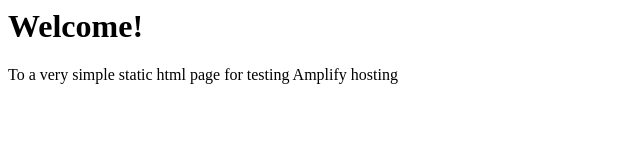
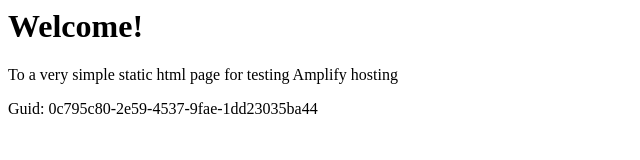
Before and after one commit to aws-aemilia-bah/Github-PR-Commit-Integration-Test-DoNotTouch-v1-preprod-me-south-1, a website: page src/index.html in a window 1280 px wide. Shown: the whole page, without its empty margins (0-640 px from the left). Drawn offline with Linux system fonts and the light colour scheme.

Commit message:
commit from integ tests

```diff
--- a/src/index.html
+++ b/src/index.html
@@ -1,3 +1,5 @@
+
+
 <html lang="en">
 
 <head>
@@ -10,6 +12,6 @@
 <body>
     <h1>Welcome!</h1>
     <p>To a very simple static html page for testing Amplify hosting</p>
-</body>
+    <p>Guid: 0c795c80-2e59-4537-9fae-1dd23035ba44</p></body>
 
 </html>
```
